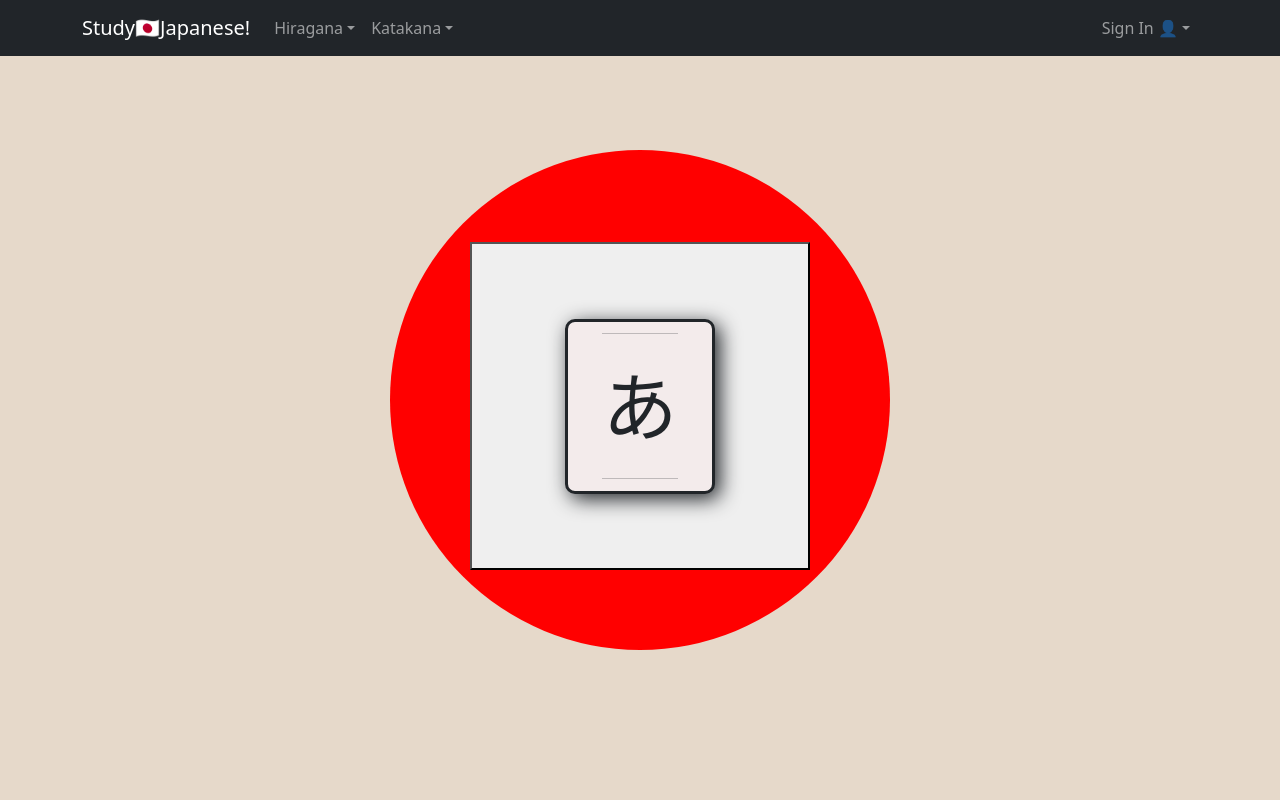
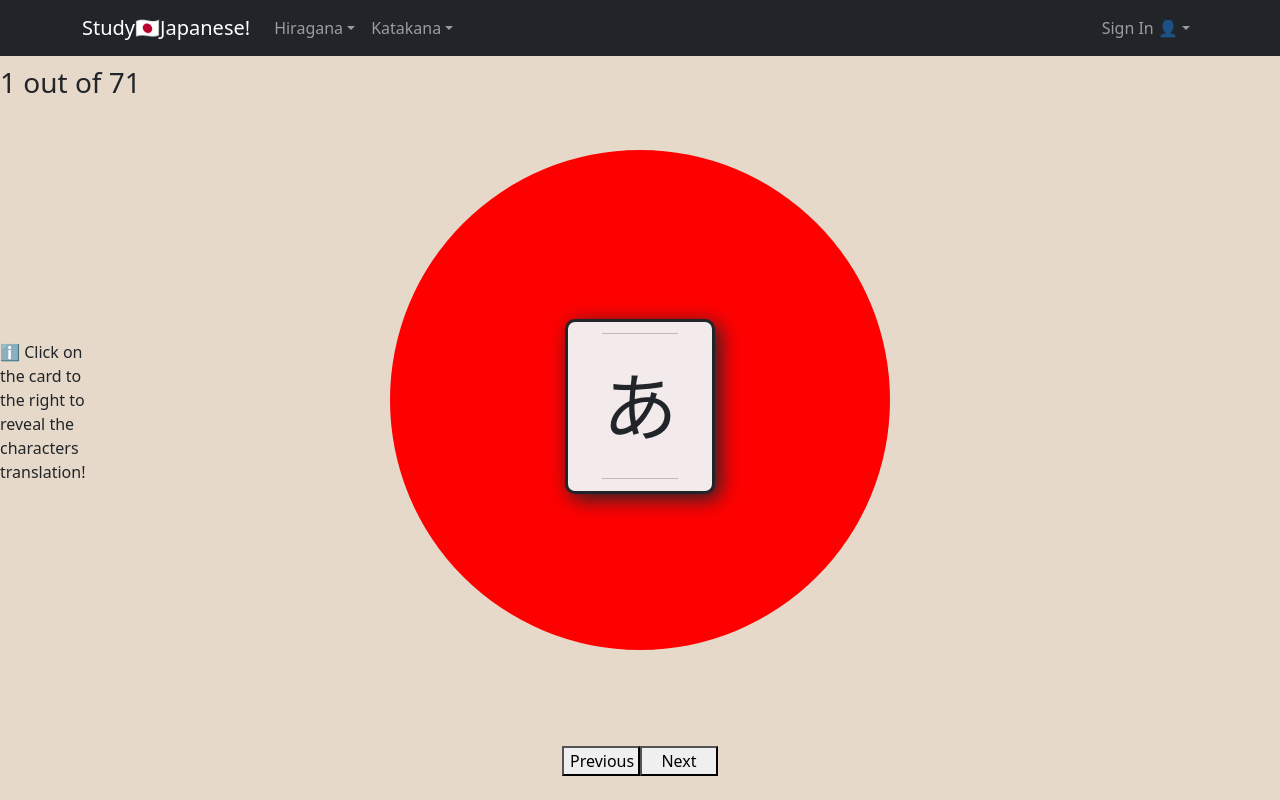
Before and after one commit to pastasauce59/study-japanese, a React (Create React App) app: page /hiragana/study in a window 1280 px wide. Built offline with nearby package versions, Linux system fonts and the light colour scheme.

Commit message:
added counter and logic to show which card you are currently viewing out of all hiragana, added info paragraph, changed (temporary) buttons, added styling for page to give a better blueprint of what final will look like

```diff
--- a/src/App.css
+++ b/src/App.css
@@ -80,6 +80,24 @@ body {
     transform: rotateY(180deg)
 }
 
+.number-of {
+    position: fixed;
+}
+
+.buttons {
+    display: flex;
+    align-content: center;
+    justify-content: center;
+    align-items: center;
+    flex-direction: row-reverse;
+}
+
 button {
-    padding: 150px;
+    width: 78px;
 }
+
+.study-info {
+    position: fixed;
+    top: 42.5vh;
+    width: 100px;
+}
--- a/src/Components/HiraganaStudy.js
+++ b/src/Components/HiraganaStudy.js
@@ -7,8 +7,22 @@ function HiraganaStudy(props) {
     const [count, setCount] = useState(0)
     const [flip, setFlip] = useState(null)
 
-    let plusMinusCount = () => {
+    let plusMinusCount = (e) => {
+        if (e.target.textContent === 'Next'){
+            if (count === 70){
+                return
+            } else {
         setCount(count + 1)
+            }
+        }
+        if (e.target.textContent === 'Previous'){
+            if (count === 0){
+                return
+            } else {
+            setCount(count - 1)
+            }
+        }
+        // console.log(e.target.textContent)
     }
 
     let handleFlip = () => {
@@ -18,6 +32,16 @@ function HiraganaStudy(props) {
 
 
     return (
+        <div className='study-container'>
+
+            <div className='number-of'>
+            <h3>{`${hiragana.indexOf(hiragana[count]) + 1} out of ${hiragana.length}`}</h3>
+            </div>
+
+            <div className='study-info'>
+                <p>ℹ️ Click on the card to the right to reveal the characters translation!</p>
+            </div>
+
             <div className='card-container'>
                 <div onClick={handleFlip} className='card' style={flip}>
                     <div className='front-card'>
@@ -32,11 +56,17 @@ function HiraganaStudy(props) {
                         <hr/>
                     </div>
                 </div>
+            </div>
 
-            <div>
+            <div className='buttons'>
+                <div className='button'>
                     <button onClick={plusMinusCount}>Next</button>
                 </div>
 
+                <div className='button'>
+                    <button onClick={plusMinusCount}>Previous</button>
+                </div>
+            </div>
     </div>
     );
 }
```
Lines whose indentation alone changed are shown as unchanged.
